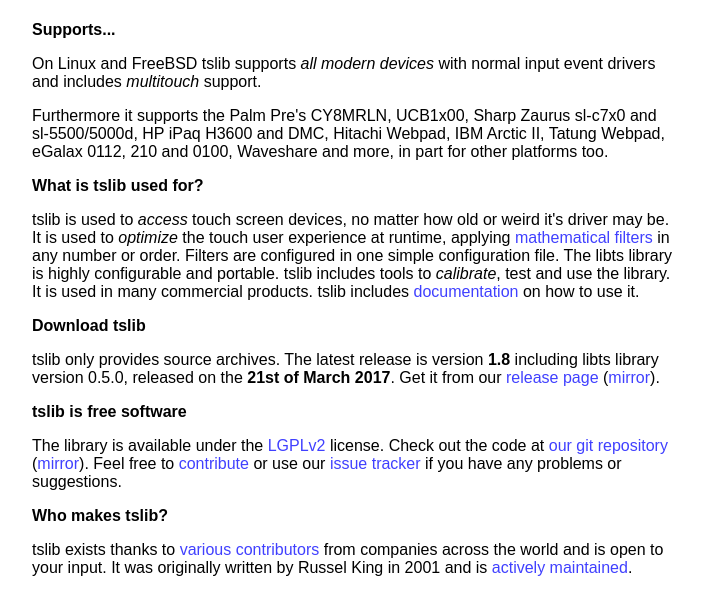
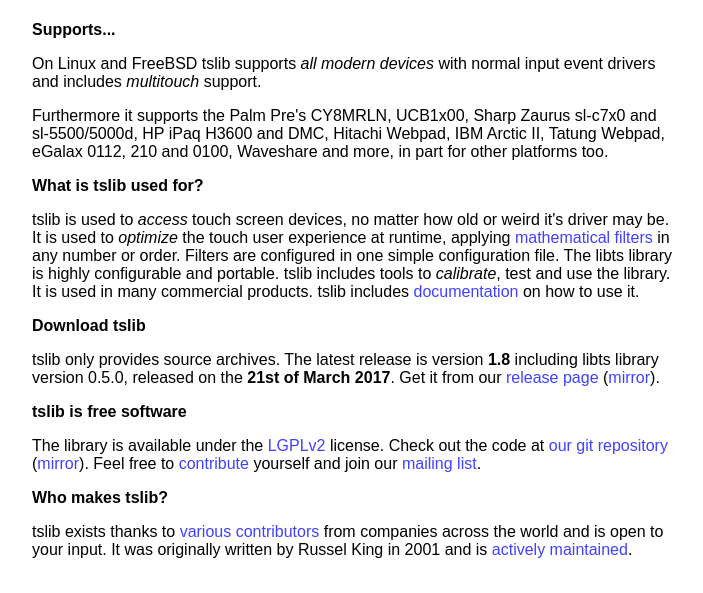
Before and after one commit to libts/tslib, a plain HTML site: page website/index.html in a window 1280 px wide. Shown: the part 233-826 px from the top of the page, without its empty margins (288-991 px from the left). Drawn offline with Linux system fonts and the light colour scheme.

Commit message:
add the mailing list to all relevant pages

```diff
--- a/website/index.html
+++ b/website/index.html
@@ -62,8 +62,8 @@ The library is available under the
 Check out the code at <a href="https://github.com/kergoth/tslib">our git
 repository</a> (<a href="https://gitlab.com/tslib/tslib">mirror</a>).
 Feel free to <a href="https://github.com/kergoth/tslib/blob/master/CONTRIBUTING.md">
-contribute</a> or use our <a href="https://github.com/kergoth/tslib/issues">
-issue tracker</a> if you have any problems or suggestions.
+contribute</a> yourself and join our <a href="http://lists.infradead.org/mailman/listinfo/tslib">
+mailing list</a>.
 
 <p>
 <b>Who makes tslib?</b>
```
Also changed, not shown: 3 other files.
